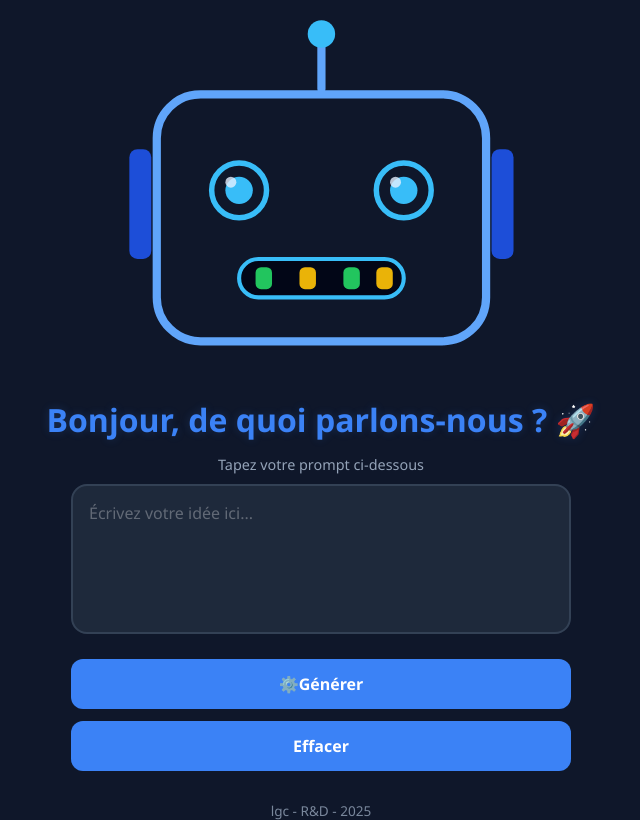
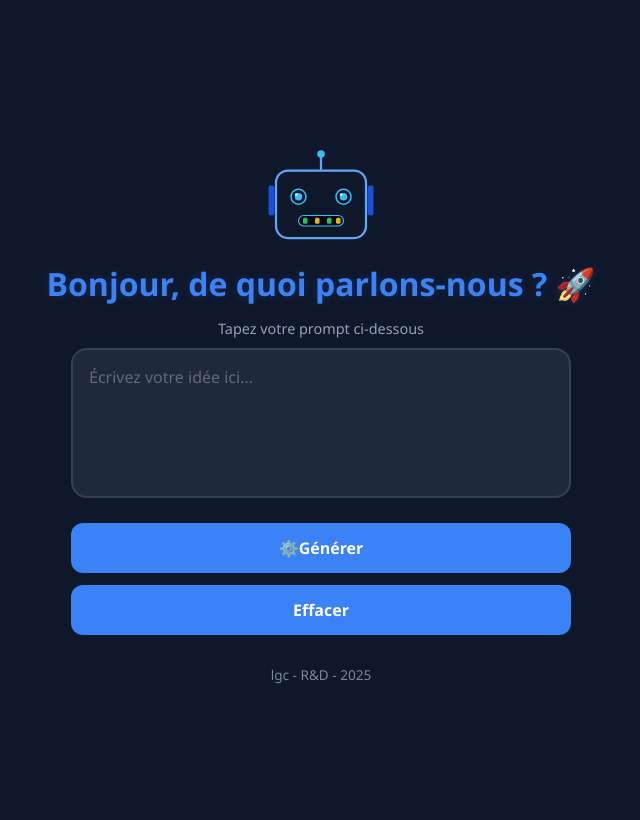
Before and after one commit to lgc-ia/podcast-ia, a website: page index.html in a window 1280 px wide. Shown: the whole page, without its empty margins (319-959 px from the left). Drawn offline with Linux system fonts and the light colour scheme.

Commit message:
Reduce robot SVG size

```diff
--- a/css/main.css
+++ b/css/main.css
@@ -38,6 +38,14 @@
         }
         header{
             padding-top:2rem;
+        }
+
+        .robot-illustration {
+            width: 150px;
+            max-width: 50%;
+            height: auto;
+            display: block;
+            margin: 0 auto 12px;
         }
 
         /* --- 3. TYPOGRAPHIE (Welcome Message) --- */
--- a/index.html
+++ b/index.html
@@ -16,6 +16,7 @@
 
     <header>
         <svg
+    class="robot-illustration"
     xmlns="http://www.w3.org/2000/svg"
     viewBox="0 0 200 140"
     role="img"
```
